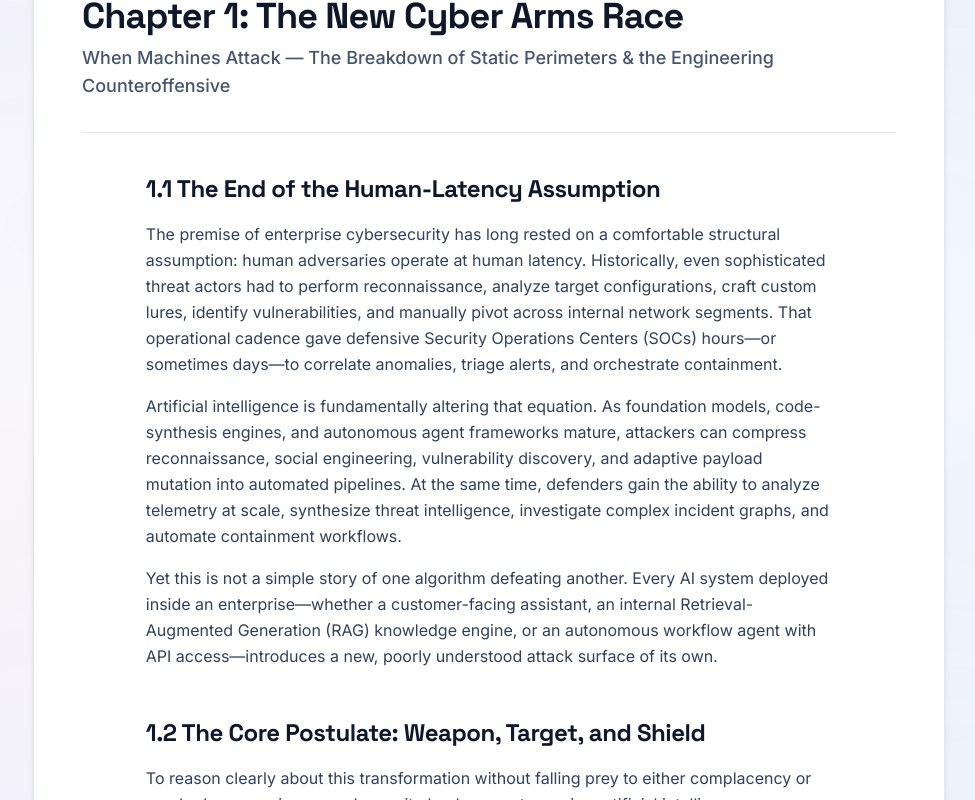
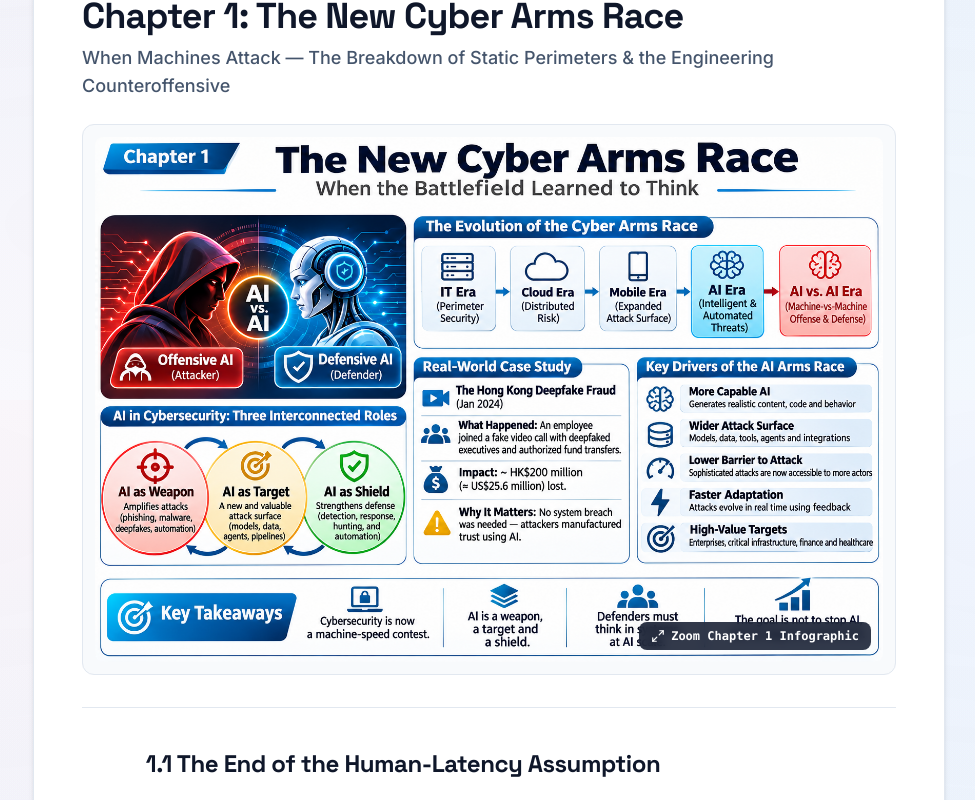
Before and after one commit to iamharshverma/beyondaivsai, a React (Vite) app: page /excerpt in a window 1280 px wide. Shown: the part 400-1200 px from the top of the page, without its empty margins (151-1126 px from the left). Built offline with nearby package versions, Linux system fonts and the light colour scheme.

Commit message:
feat(chapter-1): update Chapter 1 infographic across Home, Book, Chapters, Chapter Detail, and Excerpt pages

```diff
--- a/src/data/chaptersData.ts
+++ b/src/data/chaptersData.ts
@@ -97,10 +97,10 @@ export const CHAPTERS_DATA: ChapterDetail[] = [
       defensiveCountermeasure: 'Real-time behavioral telemetry, anomaly correlation, and policy-bound containment',
       humanOversightGate: 'Strategic policy threshold, blast-radius governance, and escalation sign-off',
     },
-    infographicUrl: '/assets/aistudio/AI_vs._AI_Cybersecurity_Blueprint_a4e7209d.png',
-    infographicTitle: 'Chapter 1 & Master Blueprint: The New Cyber Arms Race (AI as Weapon, Target & Shield)',
+    infographicUrl: '/assets/aistudio/The_New_Cyber_Arms_Race_Infographic_eb3f7914.png',
+    infographicTitle: 'Chapter 1 Infographic: The New Cyber Arms Race — When the Battlefield Learned to Think',
     infographicKeyTakeaway:
-      'Cybersecurity is now a continuous AI-vs-AI race that keeps accelerating—requiring AI to be understood simultaneously as Weapon, Target, and Shield.',
+      'Cybersecurity is now a machine-speed contest where AI is simultaneously a weapon, a target, and a shield—defenders must think in systems at AI scale to stay in control.',
     relatedChapters: [2, 3, 11],
   },
   {
--- a/src/pages/ExcerptPage.tsx
+++ b/src/pages/ExcerptPage.tsx
@@ -1,8 +1,9 @@
 import React, { useState, useEffect } from 'react';
 import { Link } from 'react-router-dom';
-import { Sun, Moon, ArrowRight, CheckCircle2 } from 'lucide-react';
+import { Sun, Moon, ArrowRight, CheckCircle2, Maximize2 } from 'lucide-react';
 import { BOOK_METADATA } from '../data/bookConfig';
-import { CHAPTER_ONE_EXCERPT } from '../data/chaptersData';
+import { CHAPTER_ONE_EXCERPT, CHAPTERS_DATA } from '../data/chaptersData';
+import { InfographicLightboxModal } from '../components/ChapterInfographicAtlas';
 import { LeadCaptureModule } from '../components/LeadCaptureModule';
 import { useTheme } from '../context/ThemeContext';
 import { usePageSEO, trackEvent } from '../utils/analytics';
@@ -13,6 +14,9 @@ export const ExcerptPage: React.FC = () => {
   const [readerTheme, setReaderTheme] = useState<'dark' | 'light'>(theme);
   const [scrollProgress, setScrollProgress] = useState(0);
   const [markedComplete, setMarkedComplete] = useState(false);
+  const [lightboxOpen, setLightboxOpen] = useState(false);
+
+  const chapterOne = CHAPTERS_DATA[0];
 
   useEffect(() => {
     setReaderTheme(theme);
@@ -157,6 +161,28 @@ export const ExcerptPage: React.FC = () => {
             >
               {CHAPTER_ONE_EXCERPT.alternateSubtitle}
             </p>
+
+            {/* Official Chapter 1 Infographic Visual Overview */}
+            {chapterOne && (
+              <div className="mt-6 rounded-xl overflow-hidden border border-slate-200 dark:border-slate-400/20 bg-slate-50 dark:bg-[#07111F] p-3">
+                <button
+                  type="button"
+                  onClick={() => setLightboxOpen(true)}
+                  className="relative group block w-full cursor-zoom-in focus:outline-none"
+                  aria-label="Inspect Chapter 1 Infographic in full screen"
+                >
+                  <img
+                    src={chapterOne.infographicUrl}
+                    alt={chapterOne.infographicTitle}
+                    className="w-full h-auto rounded-lg object-contain"
+                  />
+                  <span className="absolute bottom-3 right-3 inline-flex items-center gap-1.5 px-3 py-1.5 rounded-lg bg-slate-900/85 text-white text-xs font-mono font-semibold backdrop-blur-xs">
+                    <Maximize2 className="w-3.5 h-3.5" />
+                    <span>Zoom Chapter 1 Infographic</span>
+                  </span>
+                </button>
+              </div>
+            )}
           </header>
 
           <div className="space-y-10 max-w-[68ch] mx-auto">
@@ -238,6 +264,12 @@ export const ExcerptPage: React.FC = () => {
         {/* Optional Explicit Opt-In Module */}
         <LeadCaptureModule />
       </div>
+
+      <InfographicLightboxModal
+        isOpen={lightboxOpen}
+        initialSlideId="ch-1"
+        onClose={() => setLightboxOpen(false)}
+      />
     </div>
   );
 };
```
Also changed, not shown: public/assets/aistudio/The_New_Cyber_Arms_Race_Infographic_eb3f7914.png (added).
